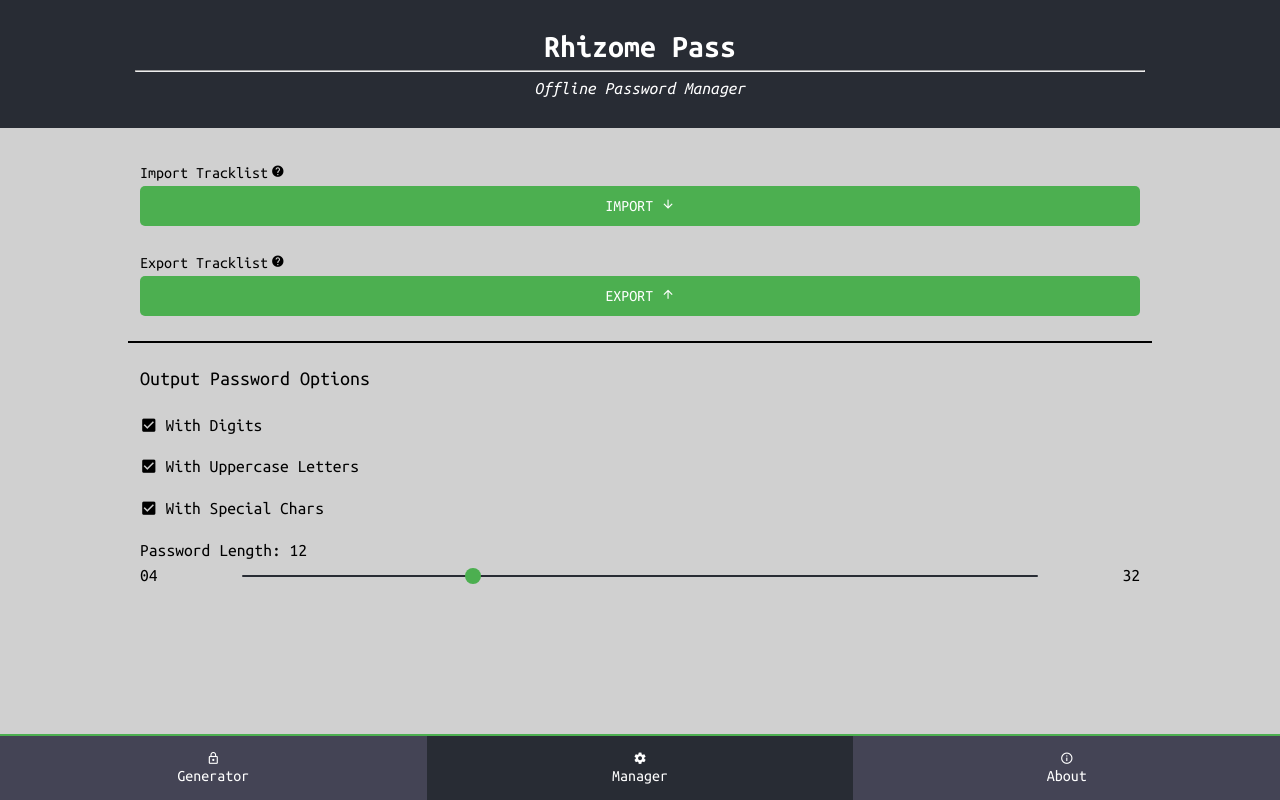
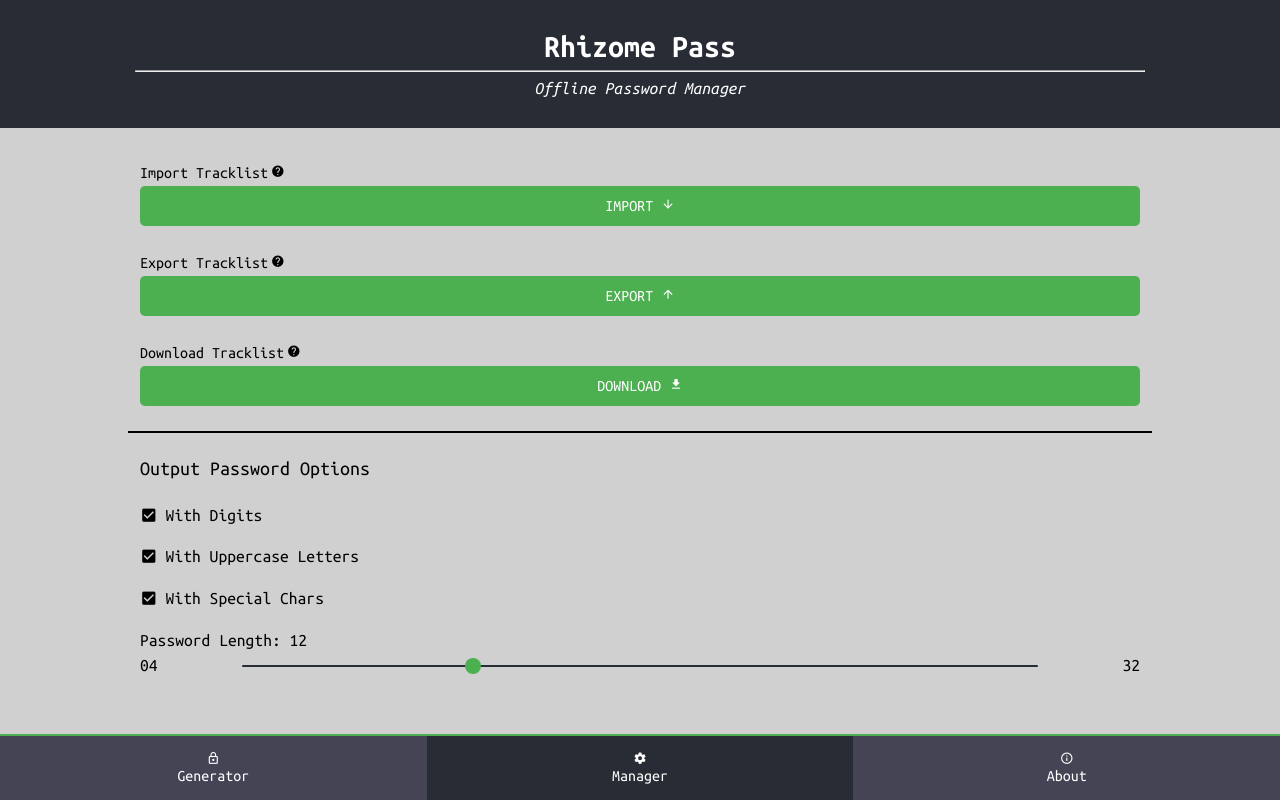
Before and after one commit to marcoonroad/rhizome-pass, a React (Create React App) app: page /manager in a window 1280 px wide. Built offline with nearby package versions, Linux system fonts and the light colour scheme.

Commit message:
feat: :star: adding option to download tracklist as txt file
Signed-off-by: Marco Aurélio da Silva <marcoonroad@gmail.com>

```diff
--- a/src/pages/Manager/index.tsx
+++ b/src/pages/Manager/index.tsx
@@ -38,12 +38,21 @@ const aboutExport = [
   'file.',
 ].join(' ');
 
+const aboutDownload = [
+  'Akin to export operation, but instead of',
+  'adding tracklist on clipboard area for further',
+  'paste anywhere, a plain-text file called',
+  'rhizome-tracklist.txt is created for download',
+  'here.'
+].join(' ');
+
 const {max, min} = Math;
 
 const ManagerComponent: React.FC = () => {
   const [current, update] = React.useState({
     importStatus: false,
     exportStatus: false,
+    downloadStatus: false,
     withDigit: false,
     withUpper: false,
     withSpecial: false,
@@ -71,14 +80,14 @@ const ManagerComponent: React.FC = () => {
   React.useEffect(() => {
     const timeoutHandler = setTimeout(() => {
       update(current => {
-        return {...current, importStatus: false, exportStatus: false};
+        return {...current, importStatus: false, exportStatus: false, downloadStatus: false};
       });
     }, 2000);
 
     return () => {
       clearTimeout(timeoutHandler);
     };
-  }, [current.importStatus, current.exportStatus]);
+  }, [current.importStatus, current.exportStatus, current.downloadStatus]);
 
   const importTracklist = async (event: any) => {
     event.preventDefault();
@@ -87,7 +96,15 @@ const ManagerComponent: React.FC = () => {
     Tracklist.syncIn(addTracklist);
 
     update(current => {
-      return {...current, importStatus: true, exportStatus: false};
+      return {...current, importStatus: true, exportStatus: false, downloadStatus: false};
+    });
+  };
+
+  const downloadTracklist = async (event: any) => {
+    event.preventDefault();
+    Tracklist.downloadAsFile();
+    update(current => {
+      return {...current, downloadStatus: true, importStatus: false, exportStatus: false};
     });
   };
 
@@ -98,7 +115,7 @@ const ManagerComponent: React.FC = () => {
     await navigator.clipboard.writeText(tracklist);
 
     update(current => {
-      return {...current, importStatus: false, exportStatus: true};
+      return {...current, importStatus: false, exportStatus: true, downloadStatus: false};
     });
   };
 
@@ -149,6 +166,30 @@ const ManagerComponent: React.FC = () => {
           className={'form-component'}
           type="button">
           EXPORT <i className="material-icons">arrow_upward</i>
+        </Button>
+      </p>
+
+      <p>
+        <span className="horizontal-flex-stack">
+          <span className="manager-action-label">
+            Download Tracklist
+            <i
+              className="material-icons manager-help-icon"
+              onClick={() => alert(aboutDownload)}>
+              help
+            </i>
+          </span>
+          <TextStatus
+            label="SUCCESS!"
+            className="manager-text-status"
+            show={current.downloadStatus}
+          />
+        </span>
+        <Button
+          onClick={downloadTracklist}
+          className={'form-component'}
+          type="button">
+          DOWNLOAD <i className="material-icons">download</i>
         </Button>
       </p>
 
--- a/src/utils/tracklist.ts
+++ b/src/utils/tracklist.ts
@@ -58,4 +58,28 @@ const syncOut = () => {
   return hashImages.join('\n');
 };
 
-export default {add, get, syncIn, syncOut};
+const downloadAsFile = () => {
+  const fileName = 'rhizome-tracklist.txt';
+  const fileData = syncOut();
+  const blob = new Blob([fileData], {type: 'plain/text'});
+  const navigatorObject: any = window.navigator;
+  if (navigatorObject.msSaveOrOpenBlob) {
+    navigatorObject.msSaveBlob(blob, fileName);
+  }
+  else {
+    const elem = window.document.createElement('a');
+    elem.id = 'download';
+    // const url = "data:text/plain;charset=utf-8," + encodeURIComponent(fileData);
+    const url = window.URL.createObjectURL(blob);
+    elem.style.display = 'none';
+    elem.href = url;
+    elem.download = fileName;
+    document.body.appendChild(elem);
+    elem.click();
+    window.URL.revokeObjectURL(elem.href);
+    elem.href = '';
+    document.body.removeChild(elem);
+  }
+};
+
+export default {add, get, syncIn, syncOut, downloadAsFile};
```
